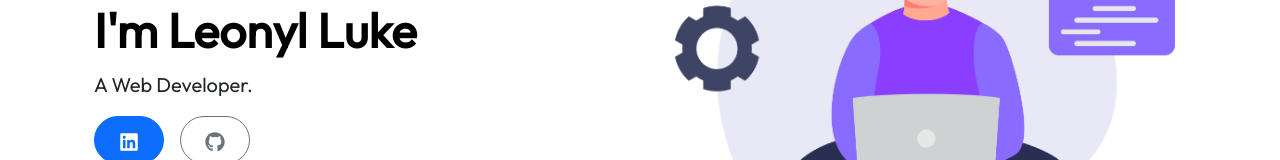
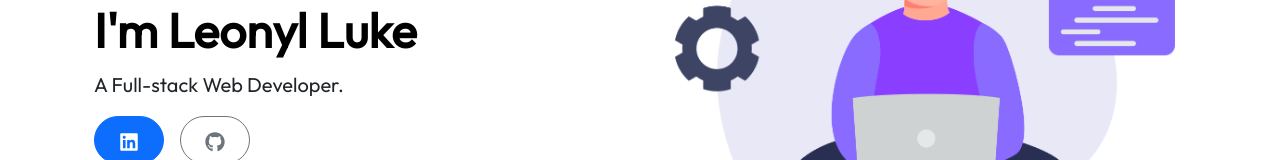
Before and after one commit to leonyllukejayme/personal-portfolio, a React (Vite) app: page / in a window 1280 px wide. Shown: the part 286-446 px from the top of the page. Built offline with nearby package versions, Linux system fonts and the light colour scheme.

Commit message:
Full-stack

```diff
--- a/src/components/Hero.jsx
+++ b/src/components/Hero.jsx
@@ -12,7 +12,7 @@ function Hero() {
       </div>
       <div className="col-lg-6">
         <h1 className="display-5 fw-bold text-body-emphasis lh-1 mb-3">I'm Leonyl Luke</h1>
-        <p className="lead">A Web Developer.</p>
+        <p className="lead">A Full-stack Web Developer.</p>
         <div className="d-grid gap-2 d-flex justify-content-md-start">
           <a href='https://www.linkedin.com/in/leonyl-luke-jayme-bb1188285/' type="button" className="btn btn-primary btn-lg px-4 me-md-2" target='_blank'><FaLinkedin /></a>
           <a href='https://github.com/leonyllukejayme' type="button" className="btn btn-outline-secondary btn-lg px-4" target='_blank'><FaGithub /></a>
```
